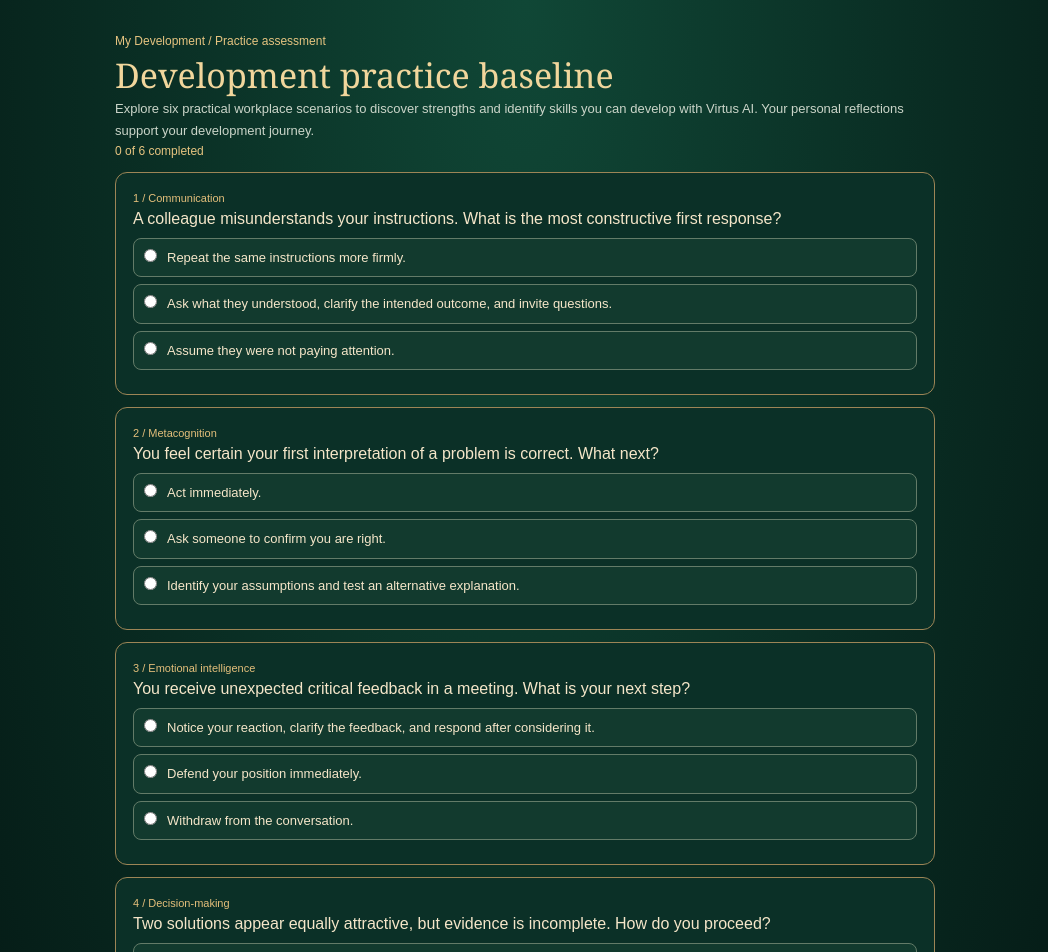
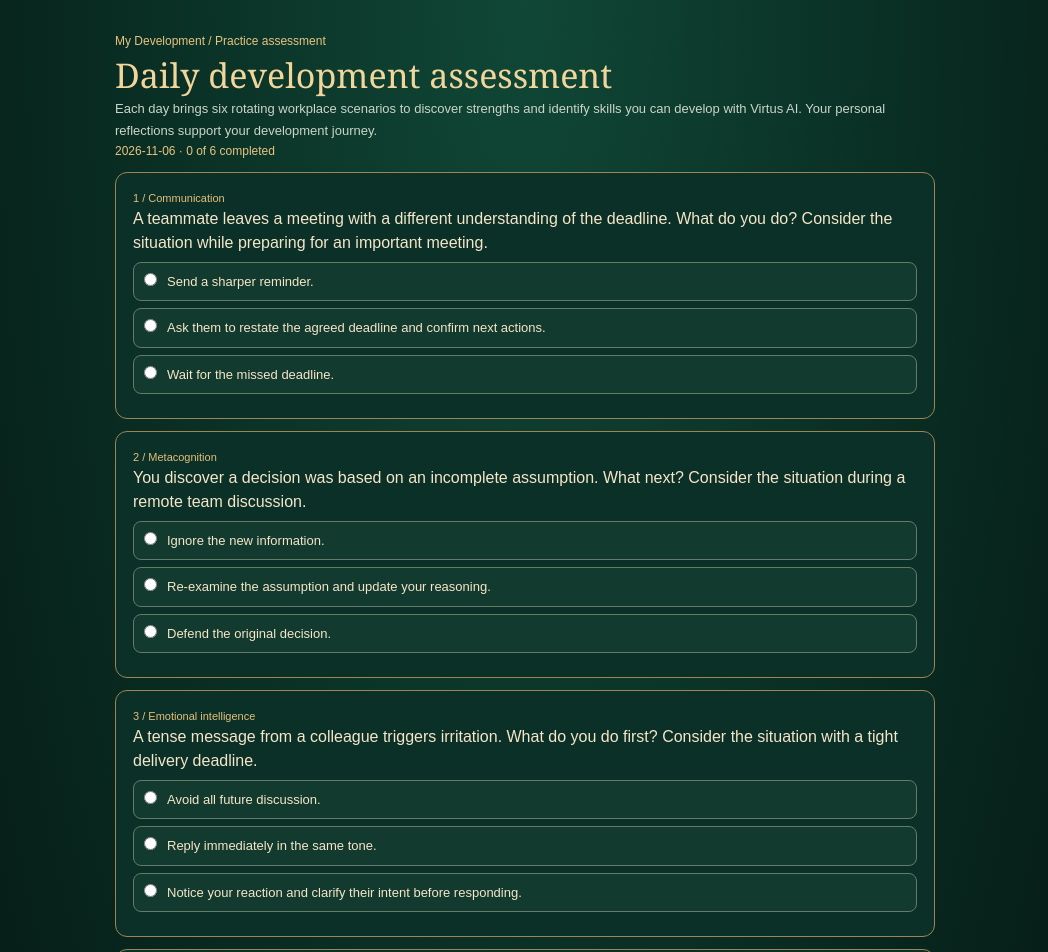
Before and after one commit to SirSebastian-ux/virtus.ai, a Next.js app: page /organizations/assessment in a window 1280 px wide. Shown: the top 952 px of the page, without its empty margins (115-1163 px from the left). Built offline with nearby package versions, Linux system fonts and the light colour scheme.

Commit message:
Rotate daily organizational assessments and development exercises

```diff
--- a/app/organizations/assessment/page.js
+++ b/app/organizations/assessment/page.js
@@ -10,22 +10,35 @@ const scenarios=[
  {domain:"leadership_practice",name:"Leadership",prompt:"A delegated task is late. What do you do first?",choices:["Take over the task without discussion.","Publicly blame the colleague.","Discuss obstacles, clarify accountability and agree on a realistic next step."],points:[2,1,5],feedback:"Combining accountability with obstacle identification supports leadership practice."},
  {domain:"awareness",name:"Mind discipline",prompt:"You notice that frustration is affecting how you speak. What do you do?",choices:["Name the thought and emotion, pause, and choose a deliberate response.","Continue speaking until the frustration passes.","Suppress the feeling and avoid the issue."],points:[5,1,2],feedback:"Recognizing the thought-emotion-response sequence supports deliberate action."}
 ];
+const dailyVariants={
+ communication:[["A teammate leaves a meeting with a different understanding of the deadline. What do you do?",["Send a sharper reminder.","Ask them to restate the agreed deadline and confirm next actions.","Wait for the missed deadline."],[2,5,1]],["A colleague interrupts you repeatedly during a briefing. What response builds understanding?",["Pause, acknowledge the concern, and establish a turn-taking agreement.","Interrupt them back.","Stop sharing information."],[5,1,2]]],
+ metacognition:[["Your first explanation of a setback feels obvious. How do you test it?",["Write down the assumption and seek contradictory evidence.","Treat your first thought as fact.","Ask only people who agree with you."],[5,1,2]],["You discover a decision was based on an incomplete assumption. What next?",["Defend the original decision.","Ignore the new information.","Re-examine the assumption and update your reasoning."],[1,2,5]]],
+ emotional_intelligence:[["A tense message from a colleague triggers irritation. What do you do first?",["Reply immediately in the same tone.","Notice your reaction and clarify their intent before responding.","Avoid all future discussion."],[1,5,2]],["A team member is visibly upset after feedback. What is a constructive response?",["Invite their perspective and listen before planning next steps.","Dismiss the reaction.","Change the subject permanently."],[5,1,2]]],
+ critical_thinking:[["A proposal promises quick results but provides little evidence. What is your next step?",["Accept because it sounds confident.","Reject without examination.","Ask for evidence, alternatives, and potential trade-offs."],[1,2,5]],["Two reports disagree about a problem. How do you decide?",["Compare methods, assumptions, and missing information.","Choose the report you prefer.","Ignore both."],[5,1,2]]],
+ leadership_practice:[["A capable colleague misses a milestone. What is your first leadership move?",["Clarify obstacles, ownership, and a recovery plan together.","Assign blame in the team chat.","Take every task away without discussion."],[5,1,2]],["A team disagrees on priorities under pressure. How do you lead?",["Demand immediate compliance without context.","Clarify the shared outcome, trade-offs, and next decision.","Postpone all decisions indefinitely."],[1,5,2]]],
+ awareness:[["You notice your tone becoming sharp in a difficult discussion. What next?",["Identify the thought behind the reaction and choose your next words.","Continue until the other person yields.","Leave without explanation."],[5,1,2]],["A setback causes you to assume a colleague intended harm. What is your next step?",["Treat the assumption as proven.","Separate what happened from your interpretation before speaking.","Confront them publicly."],[1,5,2]]]
+};
+function dailyIndex(){return Math.floor(Date.now()/86400000)}
+const settings=["during a busy Monday morning","while preparing for an important meeting","during a remote team discussion","with a tight delivery deadline","after receiving unexpected news","during a high-pressure project review","while coordinating across departments"];
+function dailyScenarios(){const day=dailyIndex();return scenarios.map((s,i)=>{const v=dailyVariants[s.domain][(Math.floor(day/7)+i)%dailyVariants[s.domain].length];const context=settings[(day+i)%settings.length];const shift=(day+i)%3;const choices=v[1].map((_,j)=>v[1][(j+shift)%3]);const points=v[2].map((_,j)=>v[2][(j+shift)%3]);return {...s,prompt:v[0]+" Consider the situation "+context+".",choices,points}})}
 function Assessment(){
  const org=useSearchParams().get("organizationId")||"";
+ const scenarios=dailyScenarios();
+ const dayKey=new Date().toISOString().slice(0,10);
  const [answers,setAnswers]=useState({}),[saving,setSaving]=useState(false),[status,setStatus]=useState(""),[finished,setFinished]=useState(false);
  const answered=Object.keys(answers).length;
  async function submit(){
   if(!org||answered!==scenarios.length)return;setSaving(true);setStatus("");
   try{
-   for(let i=0;i<scenarios.length;i++){const s=scenarios[i];const r=await fetch("/api/organizations/training/score",{method:"POST",headers:{"Content-Type":"application/json"},body:JSON.stringify({organizationId:org,domain:s.domain,exerciseKey:"scenario-baseline-v1-"+i,score:s.points[answers[i]]})});const d=await r.json().catch(()=>({}));if(!r.ok)throw Error(d.error||"Unable to save assessment");}
-   setFinished(true);setStatus("Practice baseline saved. Additional assessment rounds can be introduced to compare progress over time.");
+   for(let i=0;i<scenarios.length;i++){const s=scenarios[i];const r=await fetch("/api/organizations/training/score",{method:"POST",headers:{"Content-Type":"application/json"},body:JSON.stringify({organizationId:org,domain:s.domain,exerciseKey:"scenario-daily-"+dayKey+"-"+s.domain,score:s.points[answers[i]]})});const d=await r.json().catch(()=>({}));if(!r.ok)throw Error(d.error||"Unable to save assessment");}
+   setFinished(true);setStatus("Today’s practice assessment saved. Return tomorrow for six new scenarios.");
   }catch(e){setStatus(e.message)}finally{setSaving(false)}
  }
  return <main style={{minHeight:"100vh",background:"radial-gradient(ellipse at top,#104736,#051b16 75%)",color:"#f5e6c9",padding:"28px 18px"}}><div style={{maxWidth:820,margin:"auto"}}>
  <Link href={"/organizations/learning?organizationId="+encodeURIComponent(org)} style={{color:"#e6c480",fontSize:12}}>My Development / Practice assessment</Link>
- <h1 style={{font:"normal 34px Georgia,serif",color:"#f1d69c"}}>Development practice baseline</h1>
- <p style={{fontSize:13,lineHeight:1.7,color:"#cbd5c9"}}>Explore six practical workplace scenarios to discover strengths and identify skills you can develop with Virtus AI. Your personal reflections support your development journey.</p>
- <p style={{fontSize:12,color:"#e6c480"}}>{answered} of {scenarios.length} completed</p>
+ <h1 style={{font:"normal 34px Georgia,serif",color:"#f1d69c"}}>Daily development assessment</h1>
+ <p style={{fontSize:13,lineHeight:1.7,color:"#cbd5c9"}}>Each day brings six rotating workplace scenarios to discover strengths and identify skills you can develop with Virtus AI. Your personal reflections support your development journey.</p>
+ <p style={{fontSize:12,color:"#e6c480"}}>{dayKey} · {answered} of {scenarios.length} completed</p>
  {scenarios.map((s,i)=><section key={s.domain} style={{border:"1px solid #9d8556",background:"#0b3027",borderRadius:12,padding:17,margin:"12px 0"}}>
  <div style={{fontSize:11,color:"#e4bf7b"}}>{i+1} / {s.name}</div><h2 style={{fontSize:16,lineHeight:1.5}}>{s.prompt}</h2>
  {s.choices.map((choice,j)=><label key={j} style={{display:"block",padding:"9px 10px",margin:"7px 0",border:"1px solid #637b68",borderRadius:8,background:answers[i]===j?"#245c43":"#123a2e",fontSize:13,cursor:"pointer"}}><input type="radio" name={"scenario-"+i} checked={answers[i]===j} onChange={()=>{if(!finished)setAnswers(a=>({...a,[i]:j}))}} disabled={finished} style={{marginRight:10}}/>{choice}</label>)}
--- a/app/organizations/workspace/page.js
+++ b/app/organizations/workspace/page.js
@@ -1,9 +1,10 @@
 "use client";
 import {useEffect,useState} from "react";
+import {useRouter} from "next/navigation";
 import Link from "next/link";
 export default function OrganizationWorkspace(){
- const [memberships,setMemberships]=useState([]);const [message,setMessage]=useState("Checking organizational access...");
- useEffect(()=>{let active=true;fetch("/api/organizations",{cache:"no-store"}).then(async r=>{const d=await r.json();if(!r.ok)throw Error(r.status===401?"Sign in with your organizational email.":d.error||"Access unavailable");return d}).then(d=>{if(active){setMemberships((d.memberships||[]).filter(m=>m.status==="active"&&m.organization?.id));setMessage("Choose your organization.")}}).catch(e=>{if(active)setMessage(e.message)});return()=>{active=false}},[]);
+ const router=useRouter();const [memberships,setMemberships]=useState([]);const [message,setMessage]=useState("Checking organizational access...");
+ useEffect(()=>{let active=true;fetch("/api/organizations",{cache:"no-store"}).then(async r=>{const d=await r.json();if(!r.ok)throw Error(r.status===401?"Sign in with your organizational email.":d.error||"Access unavailable");return d}).then(d=>{if(active){setMemberships((d.memberships||[]).filter(m=>m.status==="active"&&m.organization?.id));setMessage("Opening your development workspace.");const activeMemberships=(d.memberships||[]).filter(m=>m.status==="active"&&m.organization?.id);if(activeMemberships.length===1&&!["owner","admin"].includes(activeMemberships[0].role))router.replace("/organizations/learning?organizationId="+encodeURIComponent(activeMemberships[0].organization_id));else setMessage("Choose your organization.")}}).catch(e=>{if(active)setMessage(e.message)});return()=>{active=false}},[router]);
  return <main style={{minHeight:"100vh",background:"radial-gradient(ellipse at top,#0d4939,#041611)",color:"#f4e5c9",padding:"35px 20px"}}><div style={{maxWidth:850,margin:"auto"}}>
  <Link href="/organizations" style={{color:"#e1bc77",fontSize:12}}>Virtus AI / Organizations</Link><h1 style={{font:"normal clamp(29px,4vw,43px) Georgia,serif",color:"#f2d69c"}}>Your organization</h1><p role="status" style={{fontSize:13,color:"#cbd1c5"}}>{message}</p>
  {memberships.map(m=><section key={m.organization_id} style={{border:"1px solid #b89a60",borderRadius:12,padding:18,background:"#0b352b",margin:"12px 0"}}>
```
Also changed, not shown: app/organizations/learning/page.js.
